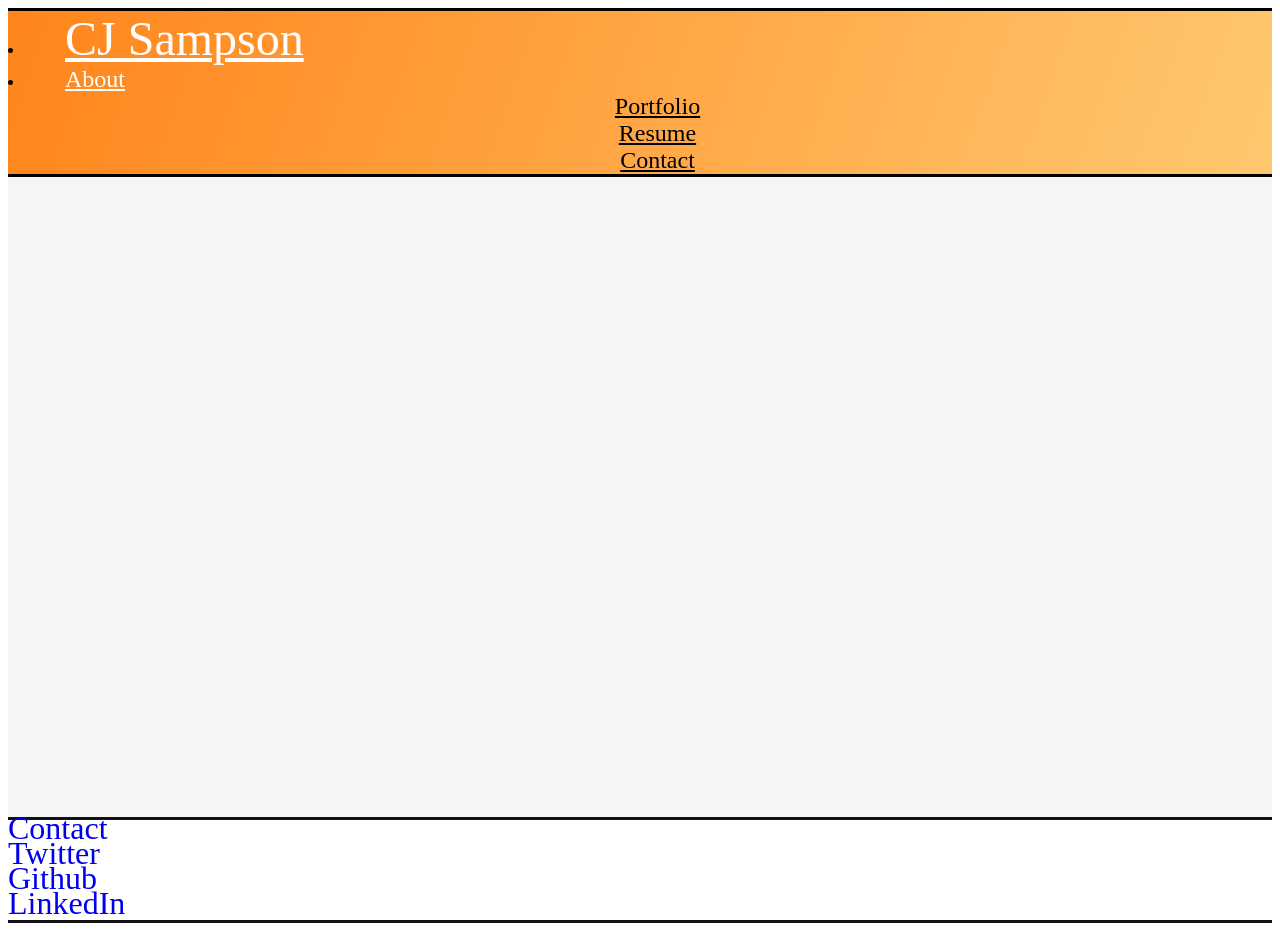
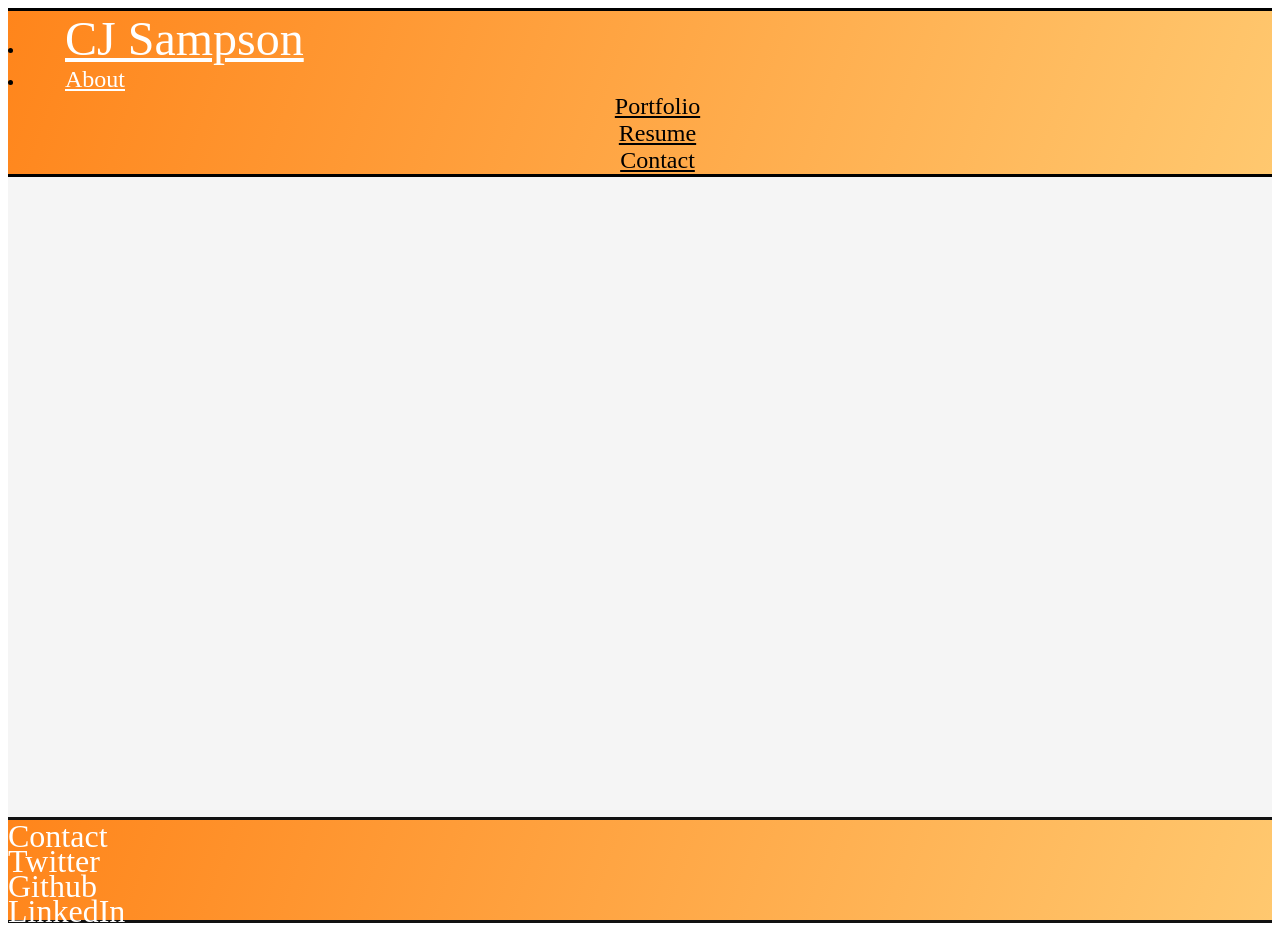
Before and after one commit to cjsampson/portfolio, a React app: page / in a window 1280 px wide. Built offline with nearby package versions, Linux system fonts and the light colour scheme; the HTML template or start-up script is replaced by a standard one.

Commit message:
footer icons updated with proper alignment

```diff
--- a/resources/assets/js/src/components/Footer.jsx
+++ b/resources/assets/js/src/components/Footer.jsx
@@ -41,7 +41,7 @@ class Footer extends Component {
                                 <div className="icon-container is-flex">
                                     <a className="footer-social is-flex linkedin" href="https://www.linkedin.com/in/christopher-sampson-3891b7b7">
                                         <span className="social-footer-span">LinkedIn</span>
-                                        <i className="fa fa-linkedin-square" aria-hidden="true"></i>
+                                        <i className="fa fa-linkedin-square fa-2x" aria-hidden="true"></i>
                                     </a>
                                 </div>
                             </div>
--- a/resources/assets/sass/footer.sass
+++ b/resources/assets/sass/footer.sass
@@ -12,21 +12,27 @@ a.footer-social
     text-decoration: none
     width: 25%
     height: 100%
-    line-height: 100%
 
 
 .footer a:not(.icon), .footer a:visited:not(.icon)
     border-bottom: none
 
-i.fa
-    width: 20
-    height: 20
-
-.social-footer-span
-    font-size: 2em
-
 .icon-container
-    background-color: #FFF
     height: 25px
     justify-content: center
     align-items: center
+    align-content: center
+
+.social-footer-span
+    min-width: 110px
+    flex-basis: 150px
+    margin-right: 10px
+    line-height: 1
+    font-size: 2em
+    color: white
+
+.fa
+    flex-basis: 30px
+    line-height: 1
+    font-size: 2em
+    color: white
```
Also changed, not shown: public/js/app.js, 1 other file (tests, documents, lock files or other folders).
